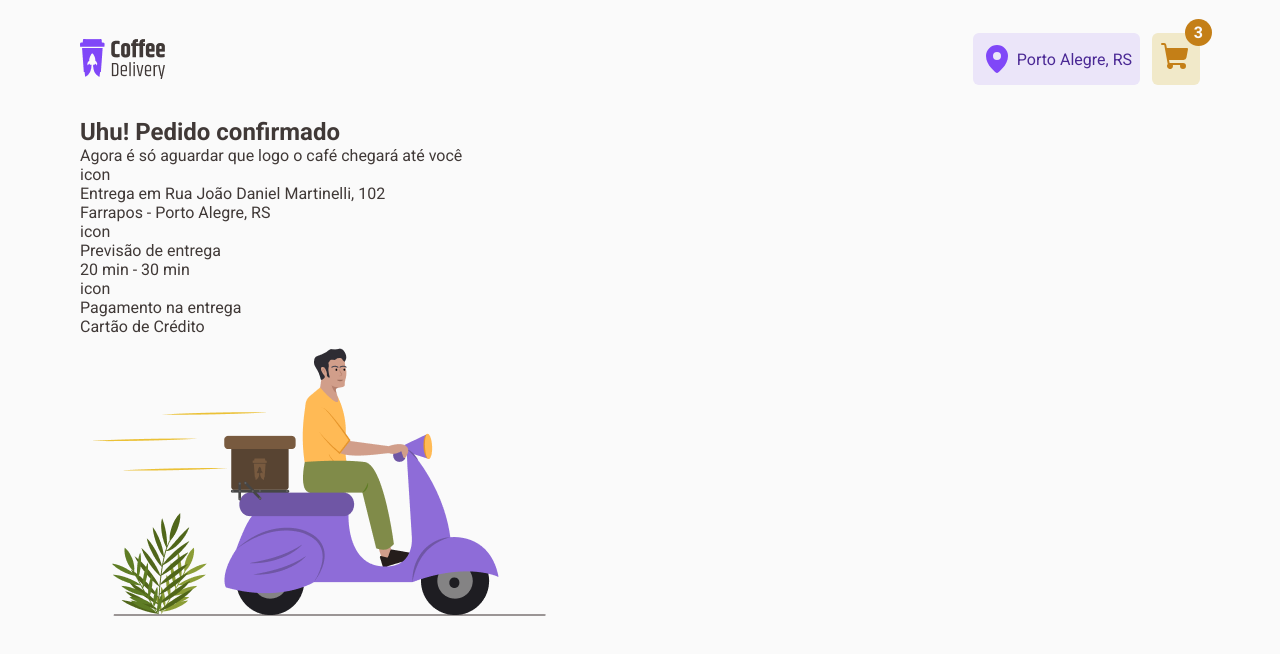
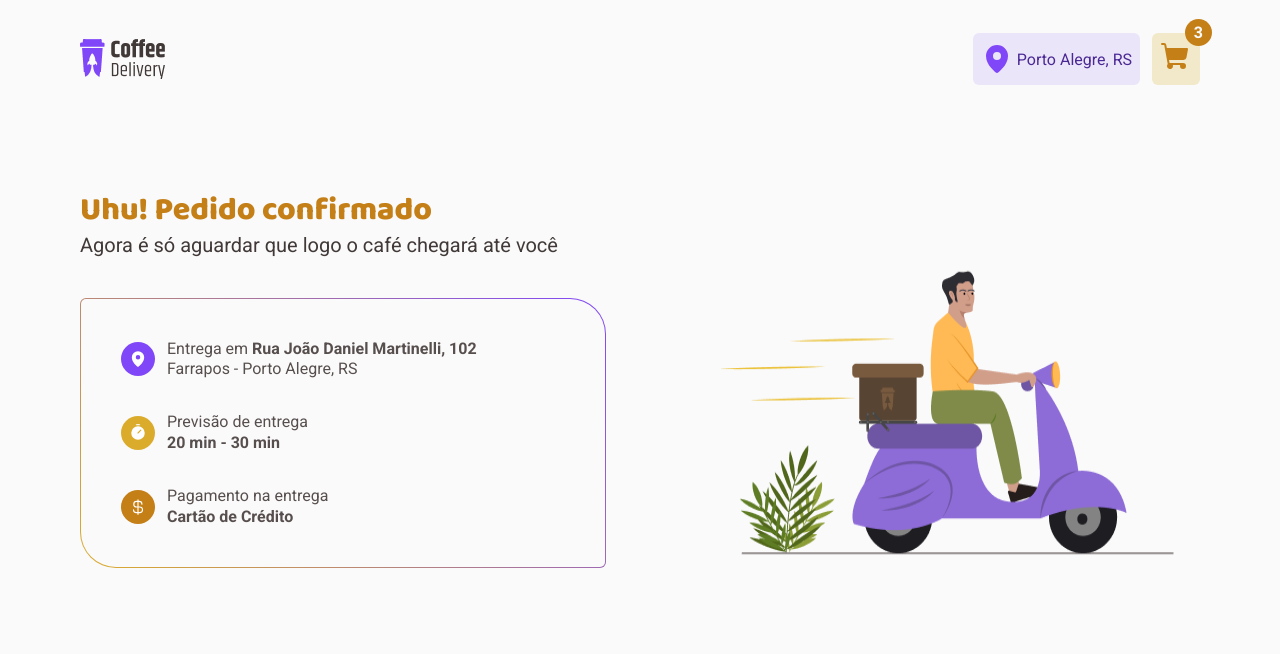
Before and after one commit to viniciusmartins1/react-coffee-delivery, a React (Vite) app: page /success in a window 1280 px wide. Shown: the top 654 px of the page. Built offline with nearby package versions, Linux system fonts and the light colour scheme.

Commit message:
feat: complete success page style

```diff
--- a/src/pages/Home/styles.ts
+++ b/src/pages/Home/styles.ts
@@ -49,7 +49,7 @@ export const ItemsContainer = styled.div`
   flex-direction: row;
 `;
 
-const BACKGROUND_COLOR = {
+export const BACKGROUND_COLOR = {
   yellowDark: "yellow-700",
   yellow: "yellow-500",
   purple: "purple-500",
--- a/src/pages/Success/index.tsx
+++ b/src/pages/Success/index.tsx
@@ -1,43 +1,50 @@
+import imgSuccess from "../../assets/Illustration.png";
+import {
+  SuccessContainer,
+  SuccessTitle,
+  SuccessMainContent,
+  OrderInfo,
+} from "./styles";
 import { DefaultContainer } from "../Home/styles";
-import imgSuccess from "../../assets/Illustration.png";
+import { CurrencyDollar, Timer, MapPin } from "phosphor-react";
 
 export function Success() {
   return (
     <DefaultContainer>
-      <div>
-        <article>
-          <h1>Uhu! Pedido confirmado</h1>
-          <p>Agora é só aguardar que logo o café chegará até você</p>
-        </article>
-        <article>
-          <div>
-            <span>icon</span>
+      <SuccessTitle>
+        <h1>Uhu! Pedido confirmado</h1>
+        <p>Agora é só aguardar que logo o café chegará até você</p>
+      </SuccessTitle>
+      <SuccessContainer>
+        <SuccessMainContent>
+          <OrderInfo backgroundColorIcon="purple">
+            <MapPin size={18} weight="fill" />
             <div>
               <p>
                 Entrega em <span>Rua João Daniel Martinelli, 102</span>
               </p>
               <p>Farrapos - Porto Alegre, RS</p>
             </div>
-          </div>
+          </OrderInfo>
 
-          <div>
-            <span>icon</span>
+          <OrderInfo backgroundColorIcon="yellow">
+            <Timer size={18} weight="fill" />
             <div>
               <p>Previsão de entrega</p>
-              <p>20 min - 30 min</p>
+              <span>20 min - 30 min</span>
             </div>
-          </div>
+          </OrderInfo>
 
-          <div>
-            <span>icon</span>
+          <OrderInfo backgroundColorIcon="yellowDark">
+            <CurrencyDollar size={18} weight="fill" />
             <div>
               <p>Pagamento na entrega</p>
-              <p>Cartão de Crédito</p>
+              <span>Cartão de Crédito</span>
             </div>
-          </div>
-        </article>
-      </div>
-      <img src={imgSuccess} alt="" />
+          </OrderInfo>
+        </SuccessMainContent>
+        <img src={imgSuccess} alt="" />
+      </SuccessContainer>
     </DefaultContainer>
   );
 }
--- a/src/pages/Success/styles.ts
+++ b/src/pages/Success/styles.ts
@@ -1 +1,70 @@
-import styled from 'styled-components'
+import styled from "styled-components";
+import { DefaultContainer } from "../Home/styles";
+import { BACKGROUND_COLOR } from "../Home/styles";
+
+export const SuccessTitle = styled.h1`
+  margin: 72px 0 0 0;
+  h1 {
+    font-size: 32px;
+    font-family: "Baloo 2";
+    font-weight: 800;
+    line-height: 41.6px;
+    color: ${({ theme }) => theme["yellow-700"]};
+  }
+
+  p {
+    font-size: 20px;
+    font-weight: normal;
+    line-height: 26px;
+    color: ${({ theme }) => theme["gray-800"]};
+  }
+`;
+
+export const SuccessContainer = styled(DefaultContainer)`
+  display: flex;
+  justify-content: space-between;
+`;
+
+export const SuccessMainContent = styled.article`
+  width: 526px;
+  margin: 40px 0 0 0;
+  padding: 40px;
+  display: flex;
+  flex-direction: column;
+  gap: 32px;
+  color: ${({ theme }) => theme["gray-700"]};
+  font-size: 16px;
+  line-height: 20.8px;
+
+  background: linear-gradient(#fafafa, #fafafa) padding-box,
+    linear-gradient(45deg, #dbac2c, #8047f8) border-box;
+  border: 1px solid transparent;
+  border-radius: 6px 36px;
+
+  /* border: 1px solid black;
+  border: 1px solid;
+  border-image: linear-gradient(45deg, #dbac2c, #8047f8) 2;
+  border-radius: 6px 36px; */
+`;
+interface OrderInfoProps {
+  backgroundColorIcon: keyof typeof BACKGROUND_COLOR;
+}
+
+export const OrderInfo = styled.div<OrderInfoProps>`
+  display: flex;
+  align-items: center;
+  gap: 12px;
+
+  svg {
+    background-color: ${(props) =>
+      props.theme[BACKGROUND_COLOR[props.backgroundColorIcon]]};
+    color: ${({ theme }) => theme["white"]};
+    padding: 8px;
+    box-sizing: content-box;
+    border-radius: 50%;
+  }
+
+  span {
+    font-weight: 700;
+  }
+`;
```
